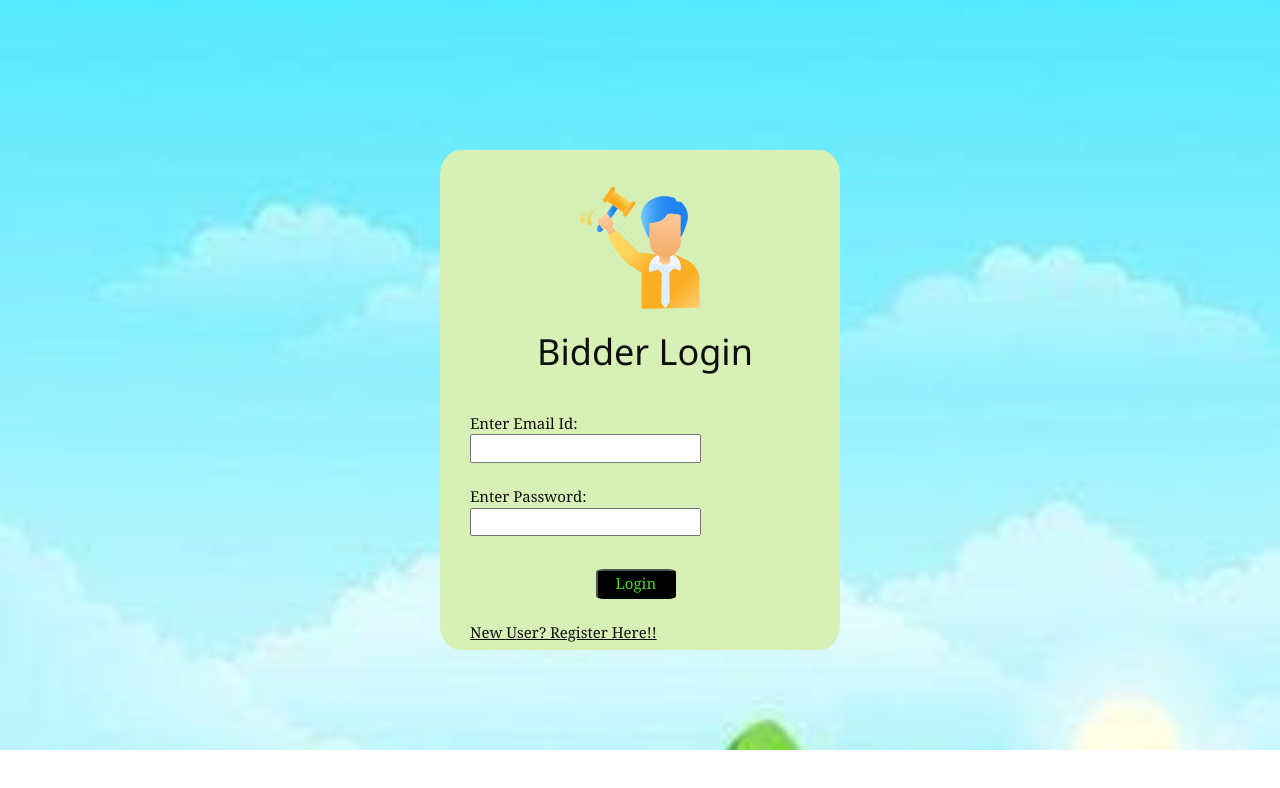
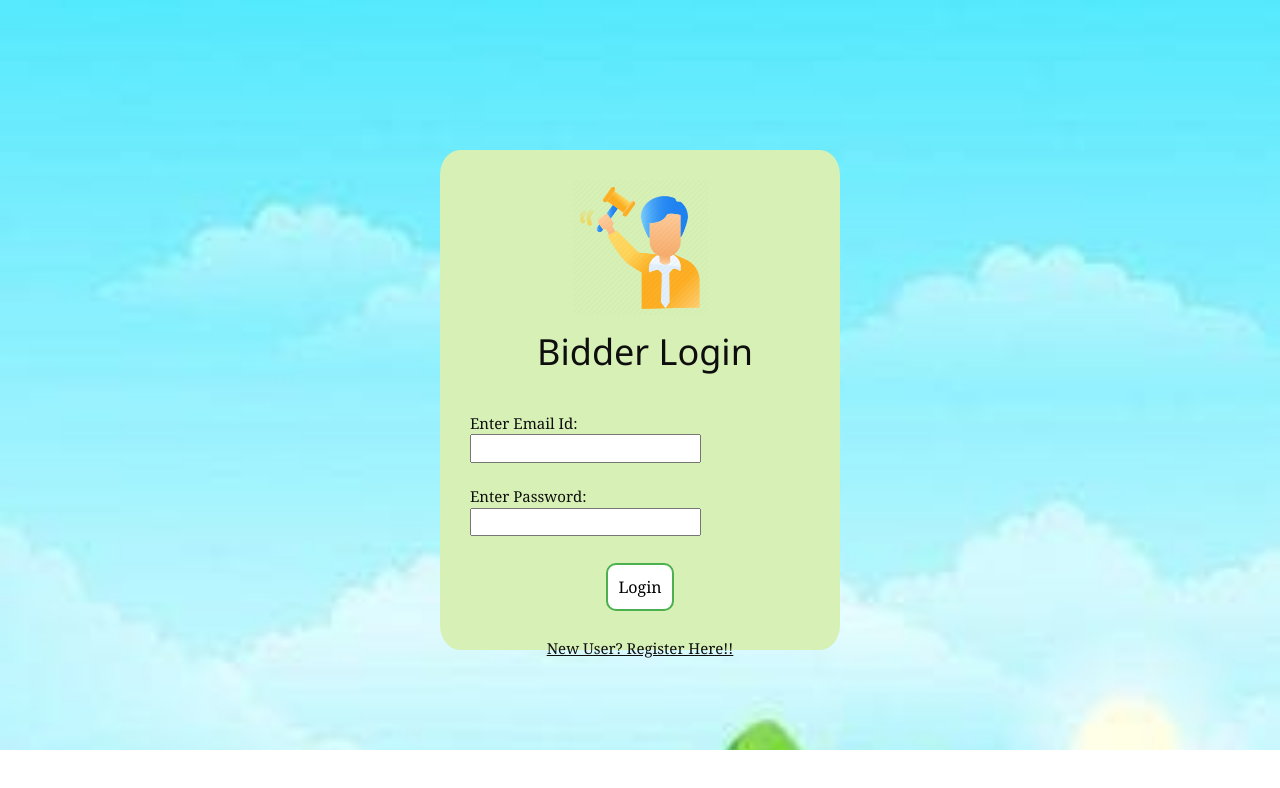
Before and after one commit to sahilkochar10/SchemeForFarmers, an Angular app in the folder SchemeForFarmers_FrontEnd/: page /BidderLogin in a window 1280 px wide. Shown: the top 788 px of the page. Built offline with nearby package versions, Linux system fonts and the light colour scheme.

Commit message:
changes by Saurabh Kumar - button decoration for login and registration - some decoration in form of login and registration

```diff
--- a/SchemeForFarmers_FrontEnd/src/app/adminlogin/adminlogin.component.css
+++ b/SchemeForFarmers_FrontEnd/src/app/adminlogin/adminlogin.component.css
@@ -30,3 +30,32 @@ body{
     padding:70px 30px;
     padding-top: 2em;
     }
+.giveSomeSpace
+{
+    margin-right:3%;
+}
+.spacePassword
+{
+    margin-right:2%;
+}
+.btn {
+    border: none;
+  color: white;
+  padding: 10px 10px;
+  text-align: center;
+  text-decoration: none;
+  display: inline-block;
+  font-size: 16px;
+  margin: 4px 2px;
+  transition-duration: 0.4s;
+  cursor: pointer;
+    background-color: white;
+    color: black;
+    border: 2px solid #4CAF50;
+  }
+  .btn1 {border-radius: 10px;}
+
+  .btn:hover {
+    background-color: #4CAF50;
+    color: white;
+  }
--- a/SchemeForFarmers_FrontEnd/src/app/adminlogin/adminlogin.component.html
+++ b/SchemeForFarmers_FrontEnd/src/app/adminlogin/adminlogin.component.html
@@ -35,7 +35,7 @@
         </div>
      -->
 
-     <label for="t2">Enter Email ID: </label>
+     <label for="t2" class="giveSomeSpace">Enter Email ID: </label>
       <input
               type ="email"
               name = "t2"
@@ -55,7 +55,7 @@
             </div>
       </div> -->
 
-      <label for="t3">Enter Password: </label>
+      <label for="t3" class="spacePassword">Enter Password: </label>
       <input
               type ="password"
               name = "t3"
@@ -65,10 +65,8 @@
 
        /><br><br>
 
-        <div class="form-group form-check">
-            <button type="submit" class="btn btn-light btn-lg" style=" height:30px; width: 80px;border-radius: 10%;
-            margin-top: 10px; color: rgb(68, 220, 34); background-color: rgb(0, 0, 0); margin-left: 37%;"
-            >Login</button><br><br>
+        <div style="text-align: center;">
+            <button type="submit" class="btn btn1">Login</button><br><br>
         </div>
 
         </div>
--- a/SchemeForFarmers_FrontEnd/src/app/bidder-reg/bidder-reg.component.css
+++ b/SchemeForFarmers_FrontEnd/src/app/bidder-reg/bidder-reg.component.css
@@ -43,7 +43,7 @@ body{
 .btn {
     border: none;
   color: white;
-  padding: 16px 16px;
+  padding: 10px 10px;
   text-align: center;
   text-decoration: none;
   display: inline-block;
@@ -55,8 +55,37 @@ body{
     color: black;
     border: 2px solid #4CAF50;
   }
+  .btn1 {border-radius: 10px;}
 
   .btn:hover {
     background-color: #4CAF50;
     color: white;
   }
+.firstspace
+{
+  margin-right: 3%;
+}
+.lastspace
+{
+  margin-right: 4%;
+}
+.idspace
+{
+  margin-right: 6%;
+}
+.passspace
+{
+  margin-right: 4%;
+}
+.conpassspace
+{
+  margin-right: 1%;
+}
+.numberspace
+{
+  margin-right: 3%;
+}
+.aadnumberspace
+{
+  margin-right: 3%;
+}
--- a/SchemeForFarmers_FrontEnd/src/app/bidderlogin/bidderlogin.component.css
+++ b/SchemeForFarmers_FrontEnd/src/app/bidderlogin/bidderlogin.component.css
@@ -30,3 +30,32 @@ body{
     padding:70px 30px;
     padding-top: 2em;
     }
+.giveSomeSpace
+{
+    margin-right:3%;
+}
+.spacePassword
+{
+    margin-right:2%;
+}
+.btn {
+    border: none;
+  color: white;
+  padding: 10px 10px;
+  text-align: center;
+  text-decoration: none;
+  display: inline-block;
+  font-size: 16px;
+  margin: 4px 2px;
+  transition-duration: 0.4s;
+  cursor: pointer;
+    background-color: white;
+    color: black;
+    border: 2px solid #4CAF50;
+  }
+  .btn1 {border-radius: 10px;}
+
+  .btn:hover {
+    background-color: #4CAF50;
+    color: white;
+  }
--- a/SchemeForFarmers_FrontEnd/src/app/bidderlogin/bidderlogin.component.html
+++ b/SchemeForFarmers_FrontEnd/src/app/bidderlogin/bidderlogin.component.html
@@ -35,7 +35,7 @@
         </div>
      -->
 
-     <label for="t2">Enter Email Id: </label>
+     <label for="t2" class="giveSomeSpace">Enter Email Id: </label>
       <input
               type ="email"
               name = "t2"
@@ -55,7 +55,7 @@
             </div>
       </div>
       <br><br>
-      <label for="t3">Enter Password: </label>
+      <label for="t3" class="spacePassword">Enter Password: </label>
       <input
               type ="password"
               name = "t3"
@@ -79,10 +79,8 @@
         <br><br>
 
 
-        <div class="form-group form-check">
-            <button type="submit" class="btn btn-light btn-lg" style=" height:30px; width: 80px;border-radius: 10%;
-            margin-top: 10px; color: rgb(68, 220, 34); background-color: rgb(0, 0, 0); margin-left: 37%;"
-            >Login</button><br><br>
+        <div style="text-align: center;">
+            <button type="submit" class="btn btn1">Login</button><br><br>
             <!-- <a routerLink="/ForgetPassword">Forgot Password?</a> &nbsp;&nbsp;&nbsp; -->
             <a routerLink="/BidderRegistration" >New User? Register Here!!</a><br>
         </div>
--- a/SchemeForFarmers_FrontEnd/src/app/farmer-reg/farmer-reg.component.css
+++ b/SchemeForFarmers_FrontEnd/src/app/farmer-reg/farmer-reg.component.css
@@ -59,8 +59,36 @@ body{
     color: black;
     border: 2px solid #4CAF50;
   }
-
+  .btn1 {border-radius: 10px;}
   .btn:hover {
     background-color: #4CAF50;
     color: white;
   }
+.firstspace
+{
+  margin-right: 3%;
+}
+.lastspace
+{
+  margin-right: 4%;
+}
+.emailspace
+{
+  margin-right: 7%;
+}
+.passspace
+{
+  margin-right: 6%;
+}
+.conpassinput
+{
+  margin-left: 3%;
+}
+.landspace
+{
+  margin-right: 7%;
+}
+.contactspace
+{
+  margin-left: 5%;
+}
--- a/SchemeForFarmers_FrontEnd/src/app/farmerlogin/farmerlogin.component.css
+++ b/SchemeForFarmers_FrontEnd/src/app/farmerlogin/farmerlogin.component.css
@@ -31,3 +31,32 @@ body{
     padding:70px 30px;
     padding-top: 2em;
     }
+.idSpace
+{
+    margin-right: 3%;
+}
+.passSpace
+{
+    margin-right: 1%;
+}
+.btn {
+    border: none;
+  color: white;
+  padding: 10px 10px;
+  text-align: center;
+  text-decoration: none;
+  display: inline-block;
+  font-size: 16px;
+  margin: 4px 2px;
+  transition-duration: 0.4s;
+  cursor: pointer;
+    background-color: white;
+    color: black;
+    border: 2px solid #4CAF50;
+  }
+  .btn1 {border-radius: 10px;}
+
+  .btn:hover {
+    background-color: #4CAF50;
+    color: white;
+  }
--- a/SchemeForFarmers_FrontEnd/src/app/farmerlogin/farmerlogin.component.html
+++ b/SchemeForFarmers_FrontEnd/src/app/farmerlogin/farmerlogin.component.html
@@ -35,7 +35,7 @@
         </div>
      -->
 
-     <label for="t2">Enter Email Id: </label>
+     <label for="t2" class="idSpace">Enter Email Id: </label>
       <input
               type ="email"
               name = "t2"
@@ -55,7 +55,7 @@
             </div>
       </div><br><br>
 
-      <label for="t3">Enter Password: </label>
+      <label for="t3" class="passSpace">Enter Password: </label>
       <input
               type ="password"
               name = "t3"
@@ -79,10 +79,8 @@
         <br><br>
 
 
-        <div class="form-group form-check">
-            <button type="submit" class="btn btn-light btn-lg" style=" height:30px; width: 80px;border-radius: 10%;
-            margin-top: 10px; color: rgb(68, 220, 34); background-color: rgb(0, 0, 0); margin-left: 37%;"
-            >Login</button><br><br>
+        <div style="text-align: center;">
+            <button type="submit" class="btn btn1" >Login</button><br><br>
             <!-- <a routerLink="/ForgetPassword">Forgot Password?</a> &nbsp;&nbsp;&nbsp; -->
             <a routerLink="/FarmerRegistration">New User? Register Here!!</a><br>
         </div>
--- a/SchemeForFarmers_FrontEnd/src/app/home/home.component.html
+++ b/SchemeForFarmers_FrontEnd/src/app/home/home.component.html
@@ -44,7 +44,7 @@
   <!-- Header with full-height image -->
   <header class="bgimg-1" id="home">
     <div class="w3-text-black w3-container w3-center w3-display-middle" style="padding:48px">
-      <span class="w3-jumbo w3-hide-small w3-margin-bottom" style="text-shadow:1px 1px 0 #444">Schemes For
+      <span class="w3-jumbo w3-hide-small w3-margin-bottom" style="text-shadow:1px 1px 0 #444; color: white;">Schemes For
         Farmers</span><br>
       <p><a href="#about"
           class="w3-button w w3-green w3-margin-bottom w3-padding-large w3-large w3-hover-opacity-on">Learn more about
@@ -68,16 +68,16 @@
     <div class="w3-center">
 
 
-      <div class="container-fluid" style="background-color: rgb(163, 135, 96); ">
+      <div class="container-fluid" style="background-color: rgb(147, 196, 69); ">
         <div class="container">
           <div class="row">
             <div class="col-md-12 text-center py-5">
               <!-- <h1 style="color: #90c43e;">KISAAN BAZAAR</h1> -->
               <!-- <img src="assets/mission.jpg" width="350" height="250"> -->
               <br>
-              <p style="font-weight: bolder; font-size: 25px; "> KISAAN BAZAAR is a project in Agriculture domain. </p>
+              <p style="font-weight: bolder; font-size: 25px; font-style: italic; "> KISAAN BAZAAR is a project in Agriculture domain. </p>
                 <br>
-                <p style="font-size: 20px;font-weight: bold;">Farmers will get new ideas to improve their productivity, they can buy and sell
+                <p style="font-size: 20px; ">Farmers will get new ideas to improve their productivity, they can buy and sell
                 <br>
                 their products online from different cities through the process of bidding.
                 <br>
```
Also changed, not shown: SchemeForFarmers_FrontEnd/src/app/bidder-reg/bidder-reg.component.html (+10 -10 lines), SchemeForFarmers_FrontEnd/src/app/farmer-reg/farmer-reg.component.html (+11 -8 lines).
